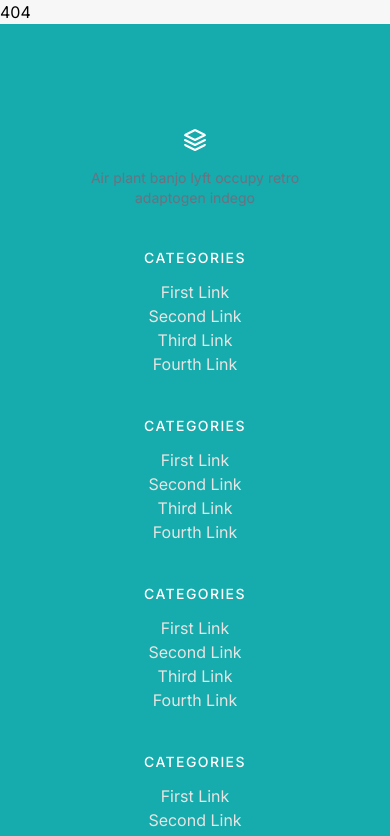
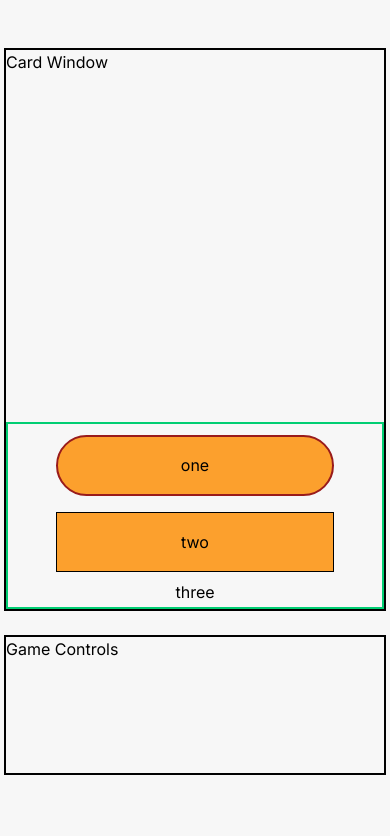
Before and after one commit to chingu-voyages/v42-geckos-team-22, a React (Vite) app: page /game in a window 390 px wide. Shown: the top 836 px of the page. Built offline with nearby package versions, Linux system fonts and the light colour scheme.

Commit message:
Div outline, buttons
Created outlines for main mobile divs, began to style buttons

```diff
--- a/src/App.jsx
+++ b/src/App.jsx
@@ -3,6 +3,7 @@ import Header from "./components/Header";
 import Footer from "./components/Footer";
 import Home from "../src/pages/Home";
 import FAQ from "../src/pages/FAQ";
+import Game from "../src/pages/Game";
 import NotFound from "../src/pages/404";
 import { Route, Routes, useLocation } from "react-router-dom";
 
@@ -15,6 +16,7 @@ function App() {
       <Routes location={location} key={location.pathname}>
         <Route path="/" element={<Home />} />
         <Route path="/faq" element={<FAQ />} />
+        <Route path="/game" element={<Game />} />
         <Route path="*" element={<NotFound />} />
       </Routes>
       <Footer />
--- a/src/global.css
+++ b/src/global.css
@@ -2,6 +2,12 @@
 @tailwind base;
 @tailwind components;
 @tailwind utilities;
+
+@layer components {
+  .btn-answer-primary {
+    @apply bg-light-orange border border-black h-1/3 m-2 hover:bg-green;
+  }
+}
 
 :root {
   font-family: Inter, Avenir, Helvetica, Arial, sans-serif;
--- /dev/null
+++ b/src/pages/Game.jsx
@@ -0,0 +1,32 @@
+import React from "react";
+
+function Game () {
+
+    return(
+        <div className='container mx-auto h-screen'>
+            <div className='m-1 border-2 border-black h-4/6 mb-6 mt-12'>
+                <div className='h-4/6'>
+
+                Card Window
+                </div>
+                <div className='flex flex-col h-2/6 border-2 border-green justify-center px-10'>
+                    <button type='button' className='bg-light-orange rounded-full border-2 border-red-800 h-1/3 m-2 hover:bg-green'>
+                        one
+                    </button>
+                    <button type='button' className='btn-answer-primary'>
+                        two
+                    </button>
+                    <button>
+                        three
+                    </button>
+                </div>
+            </div>
+            <div className='border-2 border-black h-1/6 m-1'>
+                Game Controls
+            </div>
+        </div>
+    )
+}
+
+// rounded-full bg-blue-700 border-2 border-red-800 h-1/3 m-2
+export default Game
--- a/src/pages/Home.jsx
+++ b/src/pages/Home.jsx
@@ -1,7 +1,12 @@
 import React from "react";
 
 function Home() {
-  return <div>HOME PAGE</div>;
+  return (
+    <div className="container">
+
+
+    </div>
+  );
 }
 
 export default Home;
--- a/tailwind.config.cjs
+++ b/tailwind.config.cjs
@@ -10,7 +10,7 @@ module.exports = {
         yellow: "#F6E614",
         blue: "#974FF",
         orange: "#FF5B48",
-        green: "#00CE73",
+        "green": "#00CE73",
         pink: "#FFABE5",
         "light-blue": "#12D5F0",
         purple: "#7E38F9",
```
